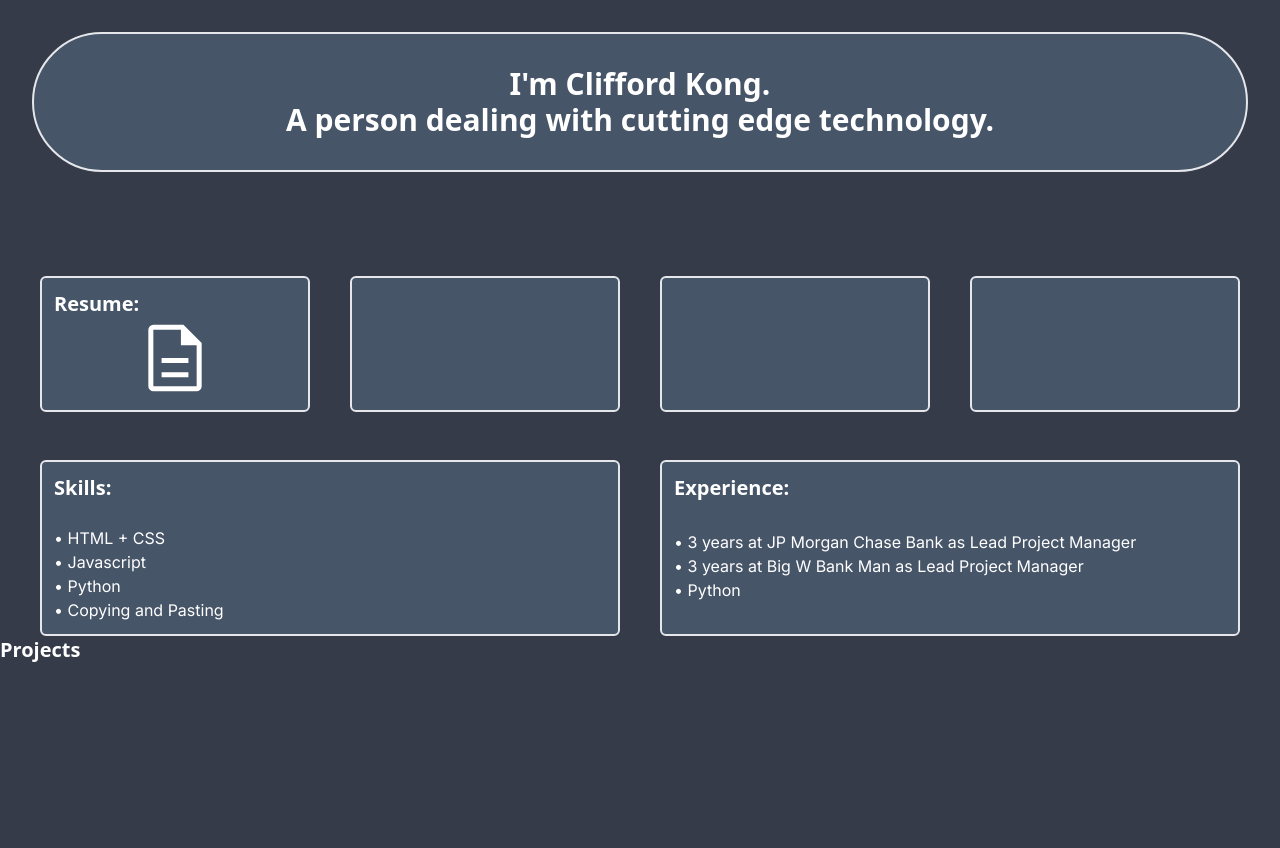
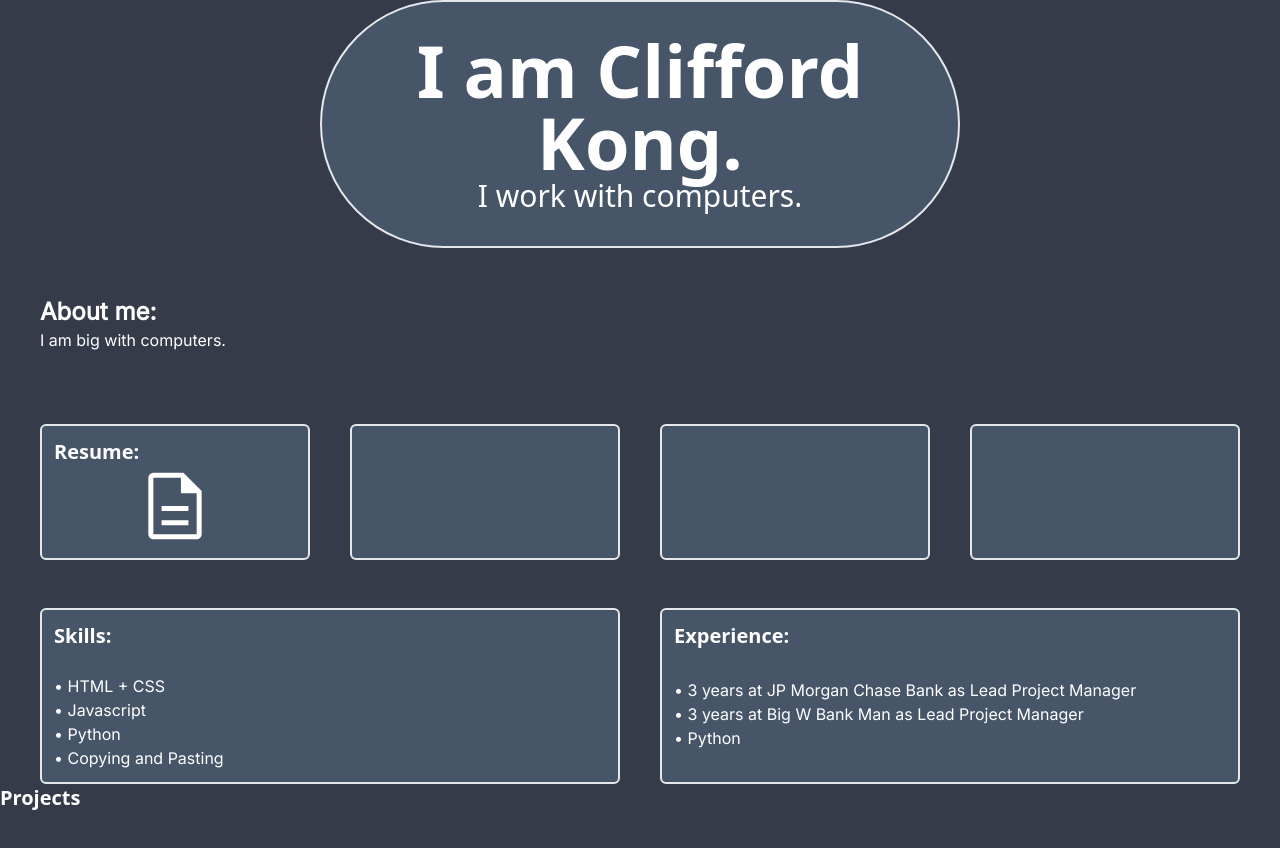
Before and after one commit to cliff41/new-portfolio, a website: page index.html in a window 1280 px wide. Before the commit the page ends 800 px from the top, so only its background shows below. Drawn offline with Linux system fonts and the light colour scheme.

Commit message:
testing font size

```diff
--- a/index.html
+++ b/index.html
@@ -17,28 +17,37 @@
 <div class="
     py-8
      m-8
-      box-border
-       h-200
-        w-200
+        h-200
+            w-200
+                font-sans
+                    box-border
+                        border-2
+                        rounded-full
+                         bg-slate-600
+                            w-3/6
+                                text-center
+                                    m-auto">
+      <!-- box-border
          border-2
           rounded-full
-            bg-slate-600">
+            bg-slate-600-->
         <div id="heading-text">
             <h1 class="
-            text-3xl
+            text-7xl
              font-bold
               font-sans
-               text-center
-                pr-4
-                pl-4
-                    lg:pr-0
-                    lg:pl-0">
-               I'm Clifford Kong.
-                <br>
-                A person dealing with cutting edge technology.
+               text-center">
+               I am Clifford Kong.
             </h1>
+                <p class="font-sans text-center text-3xl">I work with computers.</p>
         </div>
         </div>
+    <br>
+    <br>
+    <div id="about" class="ml-10">
+     <p class="text-2xl font-bold">About me:</p>
+        <p class="text-base">I am big with computers.</p>
+    </div>
     <br>
     <br>
     <br>
--- a/styles.css
+++ b/styles.css
@@ -11,6 +11,10 @@
 body {
     background-color: #353b48;
     color: white;
+}
+
+#about {
+    font-family: Inter;
 }
 
 #lists {
```
Also changed, not shown: dist/output.css.
